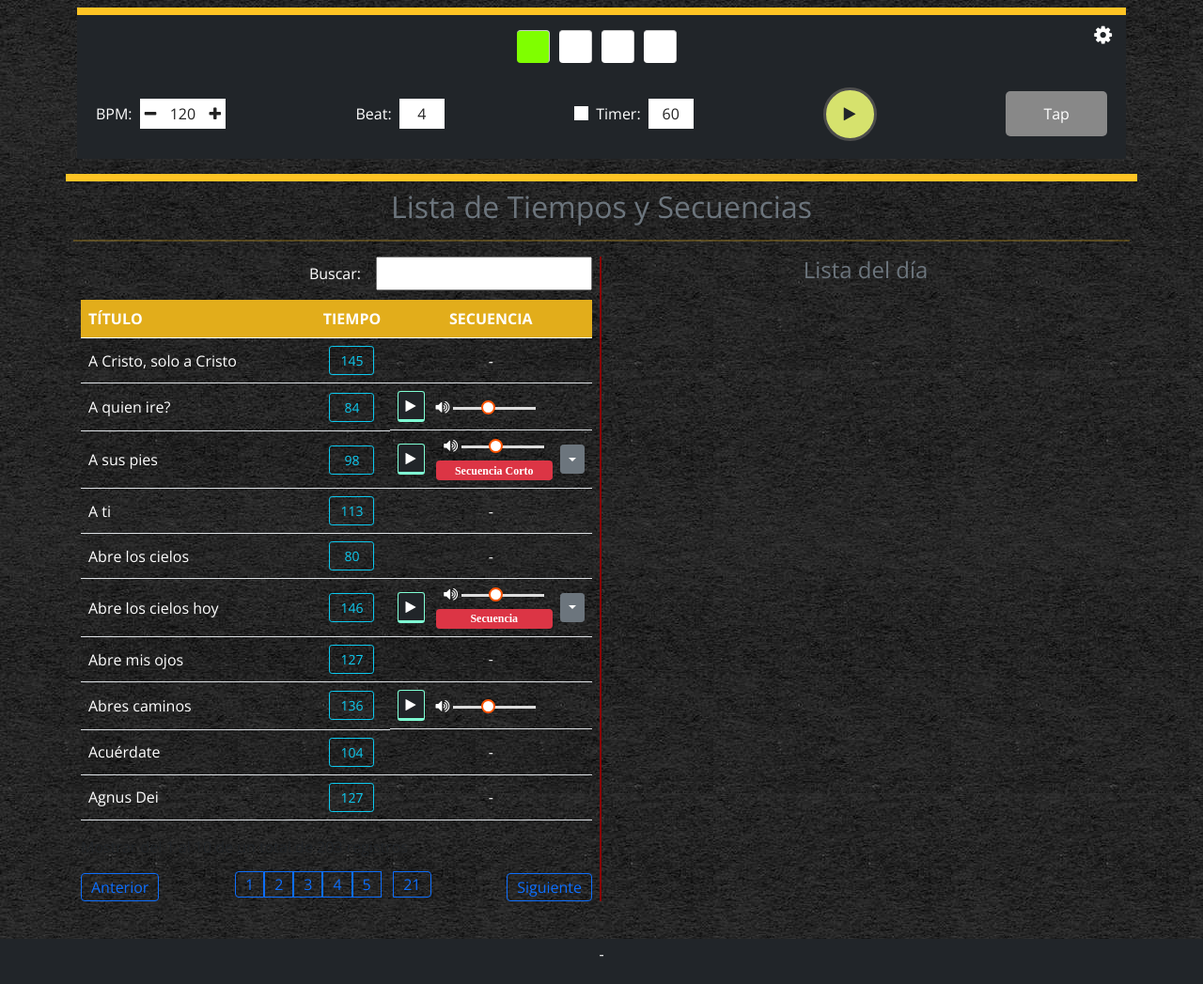
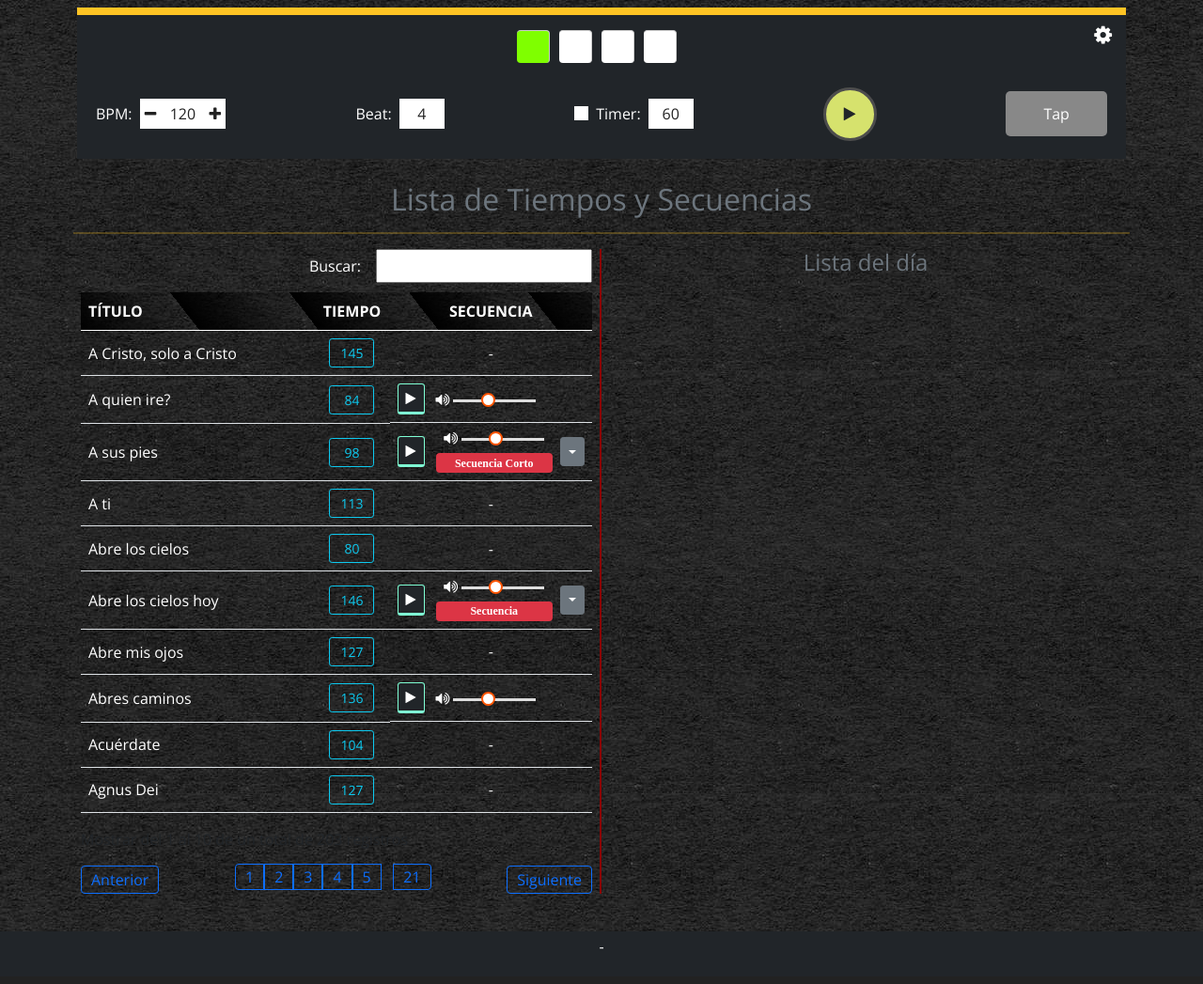
Before and after one commit to serchgit/musicadn, a PHP site: page /db/ in a window 1280 px wide. Shown: the part 56-1103 px from the top of the page at 94% size. After the commit the page ends 1066 px from the top, so only its background shows below. Run offline with PHP 8.4, Linux system fonts and the light colour scheme; some libraries are stand-ins or nearby versions.

Commit message:
estilos css y cambio de tamaño de celda final

```diff
--- a/css/misestilos.css
+++ b/css/misestilos.css
@@ -43,7 +43,7 @@ form label{
 .btn-dark{border-bottom: 3px solid gray;border-color:aquamarine;}
 .btn-dark.stop i, .btn-reproduciendo i{color:cyan;}
 /* ============== estilos tabla ==================*/
-table thead tr{background:#e2ad1b;color:#fff;}
+table thead tr{background:repeating-linear-gradient(52deg, black, transparent 100px);color:#fff;}
 .tabla tbody tr td:first-child{cursor:pointer;}
 .tabla tbody tr:hover{box-shadow: 1px 0 0 2px gold;}
 .dataTables_filter{display: flex;justify-content: end;margin-bottom:10px;}
@@ -95,7 +95,7 @@ ul.dropdown-menu li{
   transition: .5s;
   transform:rotate(0deg);
 }
-.tabla thead tr th:last-child{
+.tabla thead tr th:last-child, .listaDia tbody tr td:last-child{
   width: 13rem !important;
 }
 input[type=range]::-webkit-slider-thumb {
--- a/index.php
+++ b/index.php
@@ -71,7 +71,7 @@
   </div>
 
 
-  <section class="container bienvenida my-3 p-2">
+  <section class="container bienvenida border-0 my-3 p-2">
 
     <h2 class="verde mb-2 text-center text-muted">Lista de Tiempos y Secuencias</h2>
     <hr>
--- a/js/funciones.js
+++ b/js/funciones.js
@@ -98,7 +98,7 @@ $(".tabla tbody tr td:first-child").click(function(event) {
                         <button class="btn btn-sm btn-dark stop d-none" style="position:absolute;"><i class="fa fa-stop"></i></button>
                         <i class="fa fa-volume-up px-2">
                             <input class="ms-1" type="range" id="volumenListD${index}" min="0" max="1" step="0.01" value="0.4">
-                            <span class="badge bg-danger mt-2 w-75">${Lista[index].Secuencia[0].Descripcion}</span>
+                            <span class="badge bg-danger mt-2 w-100">${Lista[index].Secuencia[0].Descripcion}</span>
                         </i>
                         <div class="dropdown" data-toggle='tooltip' data-bs-placement='top' title='Tipo de Secuencia'>
                             <button class="btn btn-secondary dropdown-toggle btn-sm" type="button" id="dropdownMenuButton2" data-bs-toggle="dropdown" aria-expanded="false">
```
